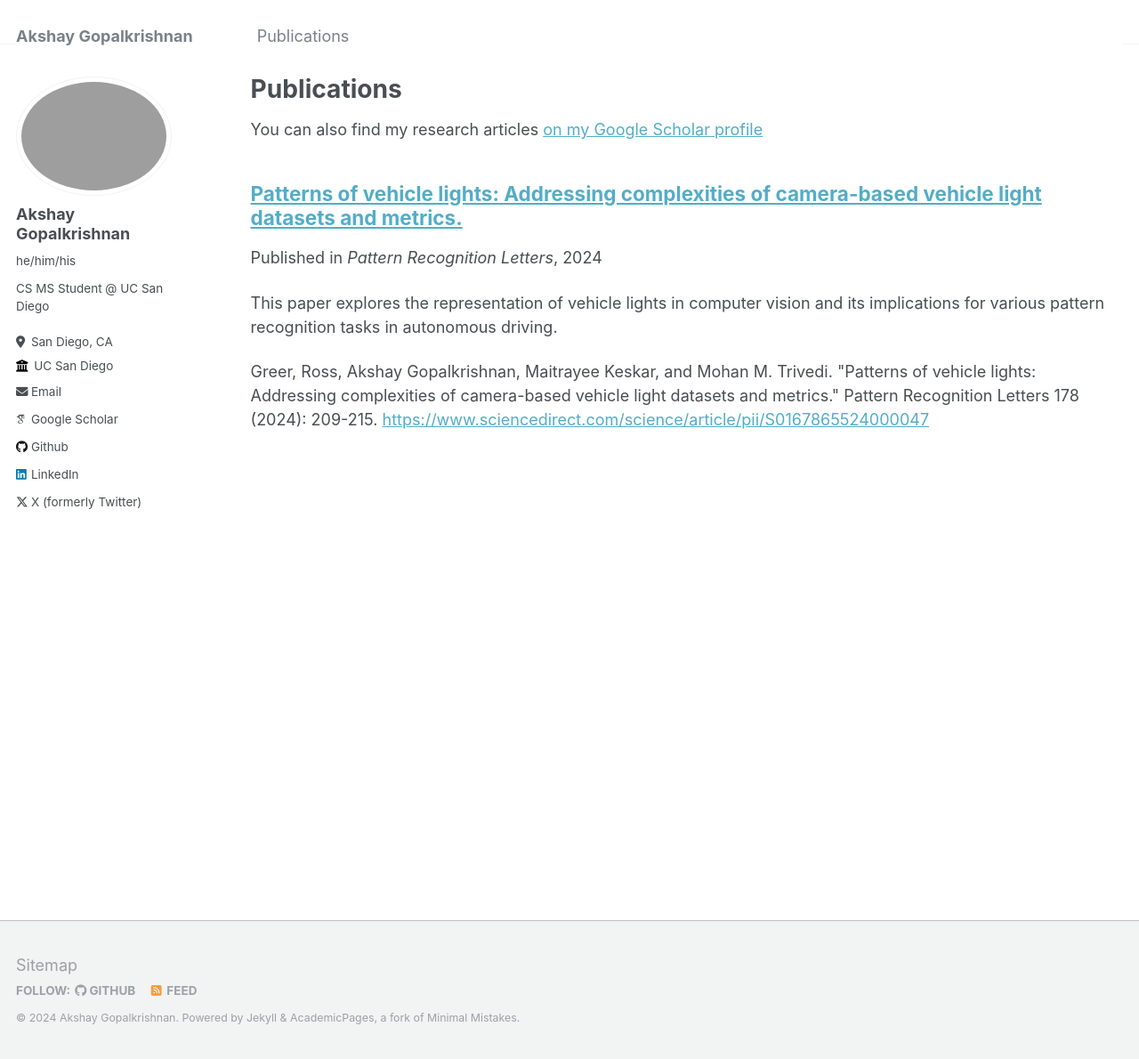
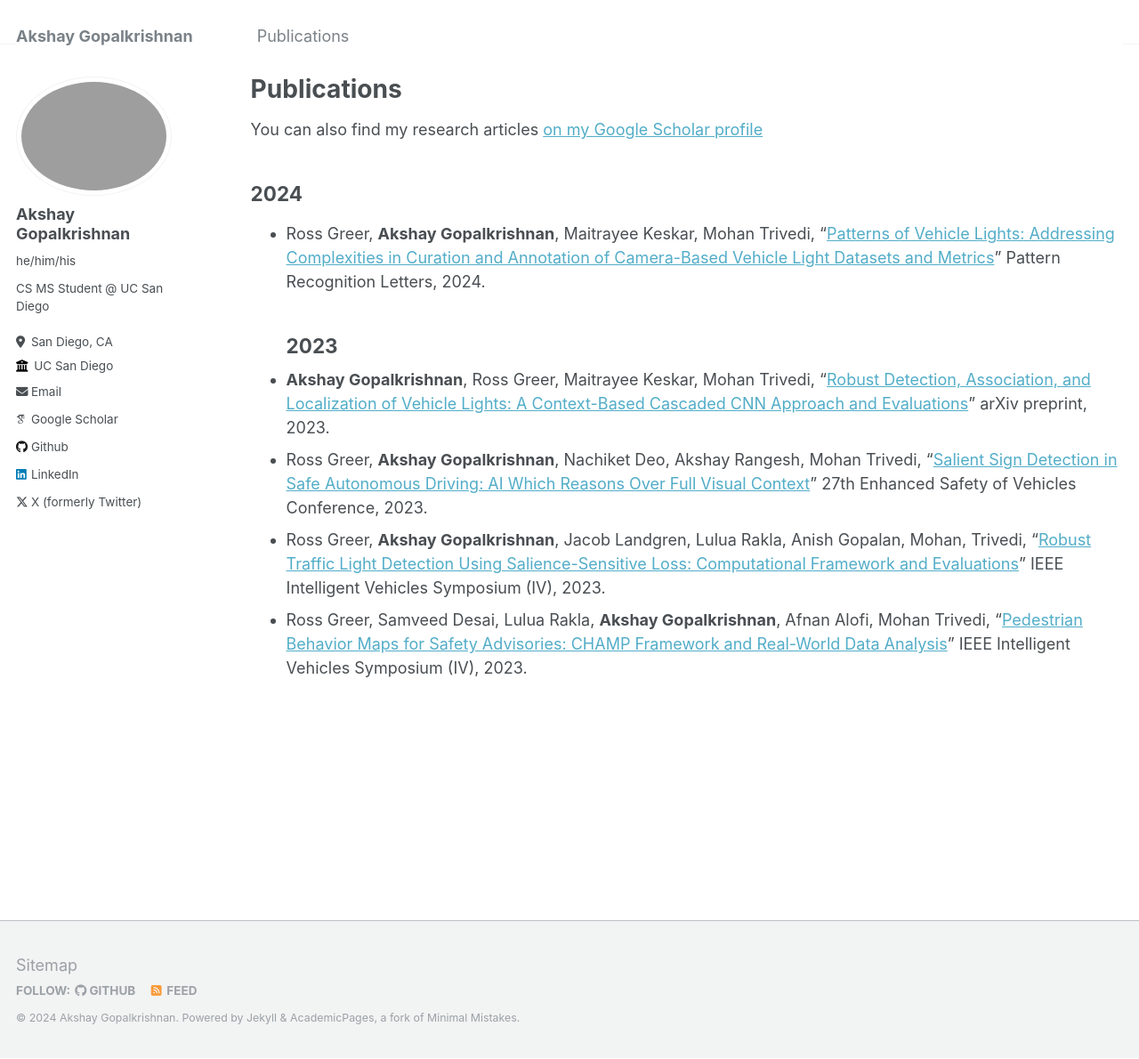
Before and after one commit to akshaygopalkr/akshaygopalkr.github.io, a Jekyll site: the page built from _pages/publications.md, in a window 1280 px wide and 1190 px high. Shown: the whole window at 89% size. Built offline with Jekyll 4.4.1, drawn with Linux system fonts in a browser that asks for light colours; some web fonts are replaced.

Commit message:
Update publications.md

```diff
--- a/_pages/publications.md
+++ b/_pages/publications.md
@@ -7,8 +7,10 @@ author_profile: true
 
 You can also find my research articles [on my Google Scholar profile](https://scholar.google.com/citations?user=YStWLX8AAAAJ&hl=en)
 
-{% include base_path %}
-
-{% for post in site.publications reversed %}
-  {% include archive-single.html %}
-{% endfor %}
+## 2024
+* Ross Greer, **Akshay Gopalkrishnan**, Maitrayee Keskar, Mohan Trivedi, “[Patterns of Vehicle Lights: Addressing Complexities in Curation and Annotation of Camera-Based Vehicle Light Datasets and Metrics](https://www.sciencedirect.com/science/article/pii/S0167865524000047)” Pattern Recognition Letters, 2024.
+## 2023
+* **Akshay Gopalkrishnan**, Ross Greer, Maitrayee Keskar, Mohan Trivedi, “[Robust Detection, Association, and Localization of Vehicle Lights: A Context-Based Cascaded CNN Approach and Evaluations](https://arxiv.org/abs/2307.14521)” arXiv preprint, 2023.
+* Ross Greer, **Akshay Gopalkrishnan**, Nachiket Deo, Akshay Rangesh, Mohan Trivedi, "[Salient Sign Detection in Safe Autonomous Driving: AI Which Reasons Over Full Visual Context](https://arxiv.org/abs/2301.05804)" 27th Enhanced Safety of Vehicles Conference, 2023.
+* Ross Greer, **Akshay Gopalkrishnan**, Jacob Landgren, Lulua Rakla, Anish Gopalan, Mohan, Trivedi, “[Robust Traffic Light Detection Using Salience-Sensitive Loss: Computational Framework and Evaluations](https://ieeexplore.ieee.org/document/10186624)” IEEE Intelligent Vehicles Symposium (IV), 2023.
+* Ross Greer, Samveed Desai, Lulua Rakla, **Akshay Gopalkrishnan**, Afnan Alofi, Mohan Trivedi, “[Pedestrian Behavior Maps for Safety Advisories: CHAMP Framework and Real-World Data Analysis](https://ieeexplore.ieee.org/document/10186648)” IEEE Intelligent Vehicles Symposium (IV), 2023.
```
